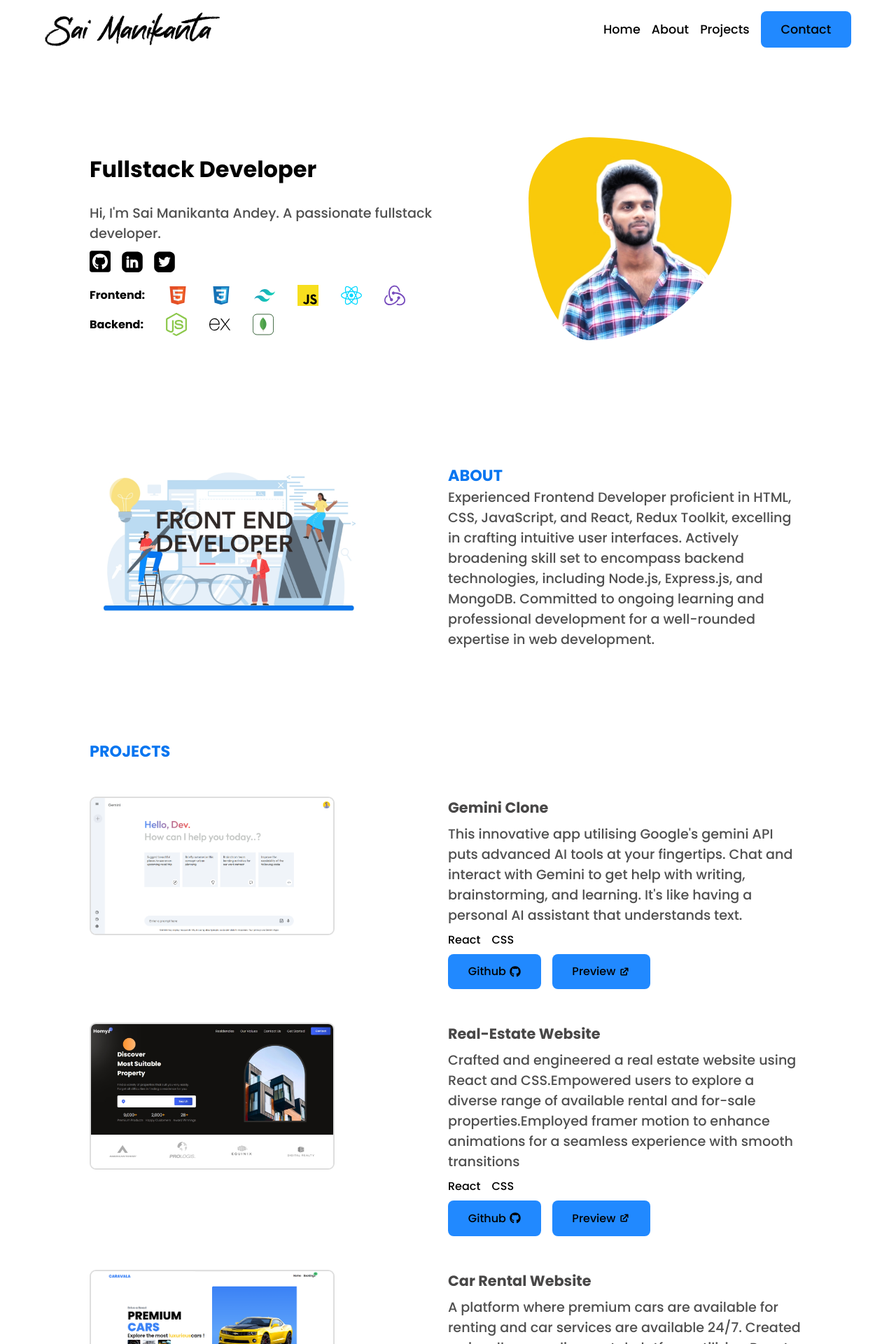
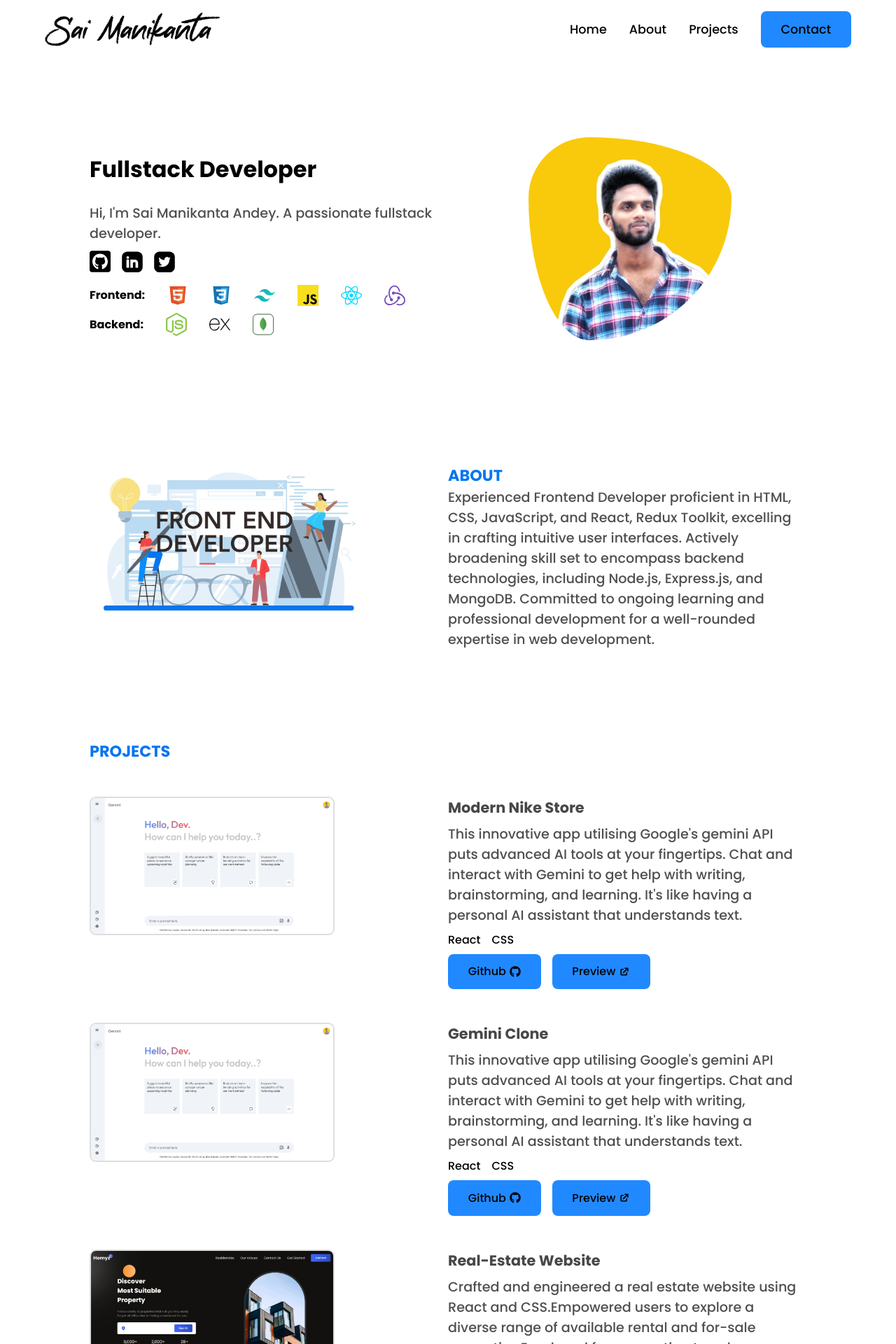
Before and after one commit to Sai-Manikanta-Andey/portfolio, a React (Vite) app: page / in a window 1280 px wide. Shown: the top 1920 px of the page at 70% size. Built offline with nearby package versions, Linux system fonts and the light colour scheme.

Commit message:
chore : navbar style changed

```diff
--- a/src/components/Header/Header.css
+++ b/src/components/Header/Header.css
@@ -1,8 +1,9 @@
-.h-container{
+.h-container {
     color: black;
 
 }
-.nav{
+
+.nav {
     display: flex;
     justify-content: space-between;
     align-items: center;
@@ -10,61 +11,75 @@
     position: relative;
     overflow-x: clip;
 }
-.nav-logo{
+
+.nav-logo {
     display: flex;
     justify-content: center;
 }
 
-.logo{
+.logo {
     width: 250px;
     object-fit: cover;
     object-position: center;
 }
 
-.nav-items{
+.nav-items {
     display: flex;
-    gap: 1rem;
+    gap: 2rem;
     font-size: 1.1rem;
     font-weight: 500;
     align-items: center;
+    justify-content: center;
 }
-.menu-icon{
+
+.menu-icon {
     display: none;
 }
-.nav-items>li>a{
+
+.nav-items>li>a {
     transition: all 300ms ease-in;
 }
-.nav-items>li>a:hover{
-color: #F8CA0B;
+
+.nav-items>li>a:hover {
+    color: #F8CA0B;
 }
+
 @media (max-width:760px) {
-    .menu-icon{
+    .menu-icon {
         display: block;
     }
-    .nav-items{
+
+    .nav-items {
+        width: 100%;
+        height: 350px;
         position: absolute;
         flex-direction: column;
-        top: 4rem;
-        right: 2rem;
+        top: 4.5rem;
+        right: 0rem;
         padding: 2rem;
-        background: #F8CA0B;
-        backdrop-filter: b ;
-        box-shadow: rgba(50, 50, 93, 0.25) 0px 2px 5px -1px, rgba(0, 0, 0, 0.3) 0px 1px 3px -1px; ;
+background: rgba(248, 202, 11, 0.75);
+    box-shadow: 0 8px 32px 0 rgba(31, 38, 135, 0.37);
+    backdrop-filter: blur(2.5px);
+    -webkit-backdrop-filter: blur(2.5px);
+    border-radius: 10px;
+    border: 1px solid rgba(255, 255, 255, 0.18);
         transition: all 300ms ease-in-out;
-        border-radius: 5px;
+        border-radius: 14px;
 
     }
-    .nav{
+
+    .nav {
         padding: 1rem;
     }
-    .nav-items>li>a:hover{
-    color:black;
-}
+
+    .nav-items>li>a:hover {
+        color: black;
+    }
 
 }
 
 @media (max-width:500px) {
-    .logo{
+    .logo {
         width: 150px;
     }
 }
--- a/src/components/Header/Header.jsx
+++ b/src/components/Header/Header.jsx
@@ -8,7 +8,7 @@ const Header = () => {
     const [OpenMenu,SetOpenMenu]=useState(false)
     const getStyle = (OpenMenu)=>{
         if(document.documentElement.clientWidth <768){
-            return {right: !OpenMenu && -300  }
+            return {right: !OpenMenu && -1000  }
         }
     }
   return (
--- a/src/constants/ProjectData.js
+++ b/src/constants/ProjectData.js
@@ -1,4 +1,18 @@
 export const projectData = [
+  {
+    id: 7,
+    title: "Modern Nike Store",
+    image: "./Gemini.png",
+
+    projectDescription:
+      "This innovative app utilising Google's gemini API puts advanced AI tools at your fingertips. Chat and interact with Gemini to get help with writing, brainstorming, and learning. It's like having a personal AI assistant that understands text.  ",
+    stack: [
+      { id: 1, tech: "React" },
+      { id: 2, tech: "CSS" },
+    ],
+    liveUrl: "https://gemini-clone-smk.netlify.app/",
+    githubUrl: "https://github.com/Sai-Manikanta-Andey/GeminiClone",
+  },
   {
     id: 6,
     title: "Gemini Clone ",
```
Also changed, not shown: public/ShoeStore.webp (added), src/App.css (deleted).
